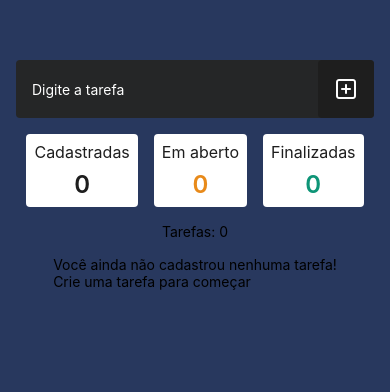
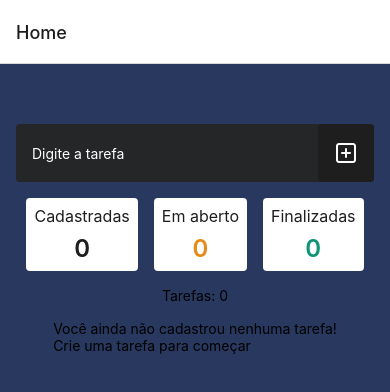
Before and after one commit to walacenascimento/cepedi-projetos-app, a React Native app in the folder to-do-list/: screen / in a window 390 px wide. Shown: the top 392 px of the page. Built offline with nearby package versions, Linux system fonts and the light colour scheme.

Commit message:
Instala a dependencia react-navigation/native-stack e implementa a rota no arquivo App

```diff
--- a/to-do-list/App.tsx
+++ b/to-do-list/App.tsx
@@ -1,121 +1,20 @@
 import { StatusBar } from 'expo-status-bar';
-import { FlatList, StyleSheet, View, Text, TextInput, TouchableOpacity, Alert } from 'react-native';
-import { Task } from './src/components/Task';
-import { CardNumber } from './src/components/CardNumber';
-import { InputAddTask } from './src/components/InputAddTask';
-import { useEffect, useState } from 'react';
-import {Feather} from '@expo/vector-icons';
+import { View } from 'react-native';
+import * as React from 'react';
+import { NavigationAction, NavigationContainer } from '@react-navigation/native';
+import { createNativeStackNavigator } from '@react-navigation/native-stack';
+
+import Home from './src/screens/Home';
 
 {/*Comentário */}
 export default function App() {
-  // estado que irá armazenar a lista de tarefas
-
-  const [tasks, setTasks] = useState<{description: string; check: boolean}[]>([]);
-  const [taskText, setTaskText] = useState(""); // estado com terfa vazia
-  const [countTask, setCountTask] = useState(0); // Estado que irá atualizar o contador
-
-  function handleTaskAdd() {
-    if(taskText == " "){
-      return Alert.alert("Erro:", "Essa tarefa está sem descrição.")
-    }
-
-    if(tasks.some((task)=> task.description === taskText)){
-      return Alert.alert("Erro:", "Tarefa já existe!");
-    }
-
-    const newTask = {description: taskText, check: false};
-    setTasks([...tasks, newTask]);
-    setTaskText(" ");
-  }
-
-  function handleTaskChangeStatus(taskToChange:{description: string; check: boolean}){
-    const updatedTasks = tasks.filter((task) => task !== taskToChange);
-    const newTask = {
-      description: taskToChange.description,
-      check: !taskToChange.check,
-    }
-    updatedTasks.push(newTask);
-    setTasks(updatedTasks);
-  }
-
-  function handleTaskDelete(taskToDelete : {description: string; check: boolean}) {
-    Alert.alert("Atenção!", `Deseja realmente remover a tarefa ${taskToDelete.description} ?`,
-      [
-        {text: "Sim", onPress: () => {
-            const updatedTasks = tasks.filter((task) => task != taskToDelete)
-            setTasks(updatedTasks);
-          }
-        },
-        {text: "Cancelar", style:"cancel"}
-      ]
-    )
-  }
-
-  useEffect(() => {
-    let totalTasks = tasks.length;
-    setCountTask(totalTasks);
-  },[tasks]);
+  const Stack = createNativeStackNavigator();
 
   return (
-    <View style={styles.container}>
-      <StatusBar style="auto" />
-      <InputAddTask onPress={handleTaskAdd} onChangeText={setTaskText} value={taskText} />
-
-      <View style={{flexDirection:'row', gap:16}}>
-        <CardNumber title={"Cadastradas"} num={countTask} color="#1E1e1e"/>
-        <CardNumber title={"Em aberto"} num={0} color="#e88a1a"/>
-        <CardNumber title={"Finalizadas"} num={0} color="#0e9577"/>
-      </View>
-
-      <Text>Tarefas: {countTask}</Text>
-
-      <FlatList
-        data={tasks}
-        keyExtractor={(item, index) => index.toString()}
-        renderItem={
-          ({item})=>(
-            <Task
-              title={item.description}
-              status={item.check}
-              onCheck={()=>handleTaskChangeStatus(item)}
-              onRemove={() => handleTaskDelete(item)}
-            />
-          )
-        }
-        ListEmptyComponent={() => (
-          <View>
-            <Text>Você ainda não cadastrou nenhuma tarefa!</Text>
-            <Text>Crie uma tarefa para começar</Text>
-          </View>
-        )}
-      />
-    </View>
+    <NavigationContainer>
+      <Stack.Navigator initialRouteName='Home' screenOptions={{headerShown: true}}>
+        <Stack.Screen name='Home' component={Home} />
+      </Stack.Navigator>
+    </NavigationContainer>
   );
 }
-
-const styles = StyleSheet.create({
-  container: {
-    flex: 1,
-    backgroundColor: '#28385E',
-    alignItems: 'center',
-    justifyContent: 'center',
-    padding: 16,
-    paddingTop: 60,
-    gap: 16,
-  },
-  inputContainer:{
-    flexDirection:'row',
-    borderRadius: 4,
-    backgroundColor: '#252627'
-  },
-  input: {
-    flex: 1,
-    padding: 16,
-    color:'#fff'
-  },
-  inputButton: {
-    backgroundColor: '#1E1E1E',
-    padding: 16,
-    borderRadius: 4,
-  }
-});
--- a/to-do-list/package.json
+++ b/to-do-list/package.json
@@ -10,6 +10,7 @@
   },
   "dependencies": {
     "@react-navigation/native": "^6.1.18",
+    "@react-navigation/native-stack": "^6.11.0",
     "expo": "~51.0.28",
     "expo-status-bar": "~1.12.1",
     "react": "^18.2.0",
```
Also changed, not shown: 1 other file (tests, documents, lock files or other folders).
